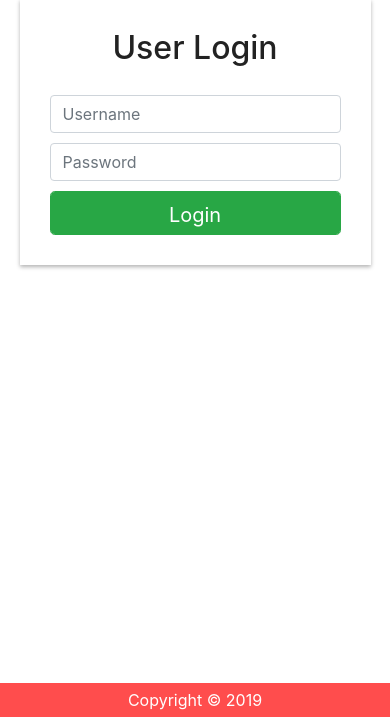
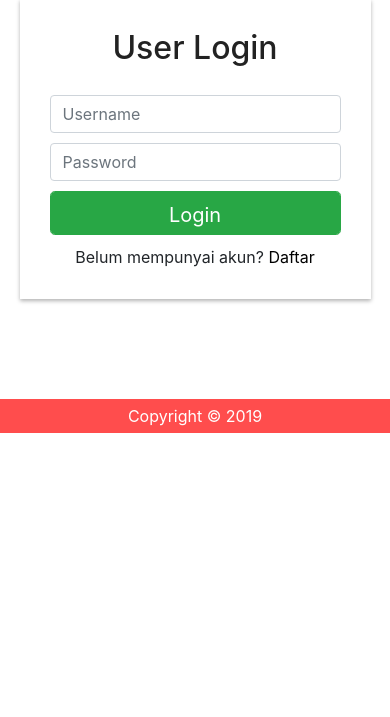
Before and after one commit to muhammadrihaz/palembangkost, a CodeIgniter app: page /palembangkost/login in a window 390 px wide. Shown: the part 127-844 px from the top of the page. Run offline with CodeIgniter, Linux system fonts and the light colour scheme; some libraries are stand-ins or nearby versions.

Commit message:
login commit

```diff
--- a/application/views/front/login.php
+++ b/application/views/front/login.php
@@ -8,6 +8,9 @@
                 <input type="text" name="username" class="form-control" placeholder="Username">
                 <input type="password" name="password" class="form-control" placeholder="Password">
                 <button type="submit" class="btn btn-success btn-lg form-control">Login</button>
+                <div class="loginform-register">
+                Belum mempunyai akun? <a href="">Daftar</a>
+                </div>
             </form>
         </div>
     </div>
--- a/assets/css/style.css
+++ b/assets/css/style.css
@@ -235,6 +235,11 @@ body {
 .login-container {
     height: calc(100vh - 160px);
 }
+@media(max-width:600px){
+    .login-container{
+        height: 400px;
+    }
+}
 
 .loginform-container {
     width: 90%;
@@ -259,3 +264,8 @@ body {
 .loginform-body input {
     margin-bottom: 10px;
 }
+
+.loginform-register {
+    text-align: center;
+    margin-top: 10px;
+}
```
